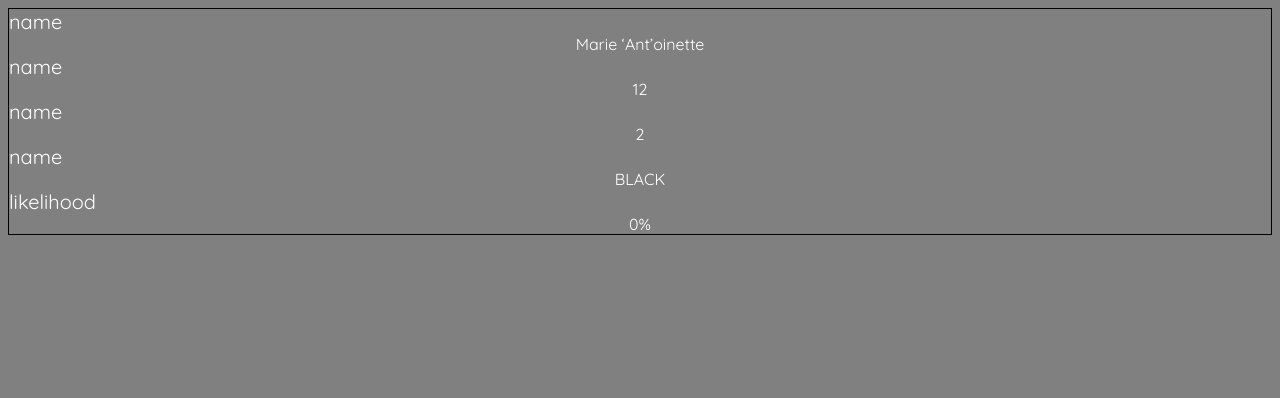
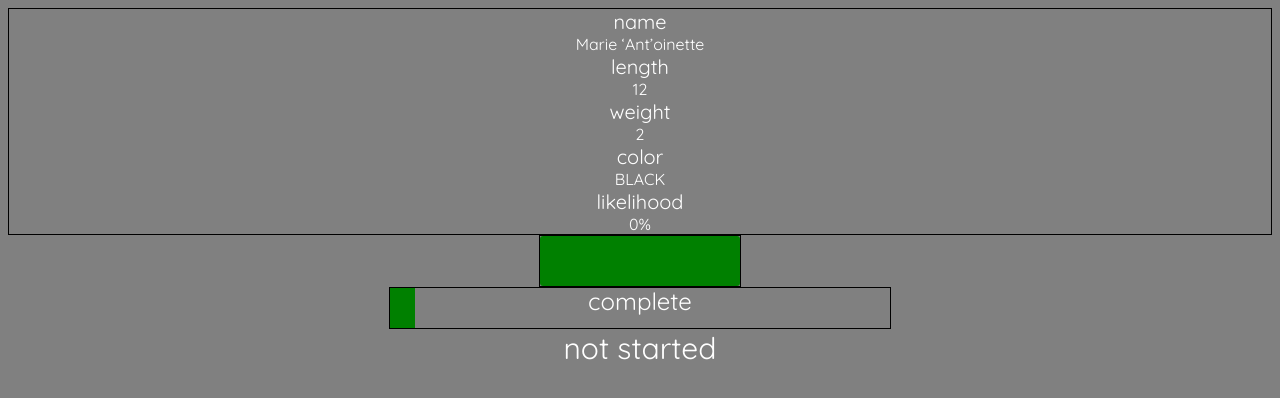
Before and after one commit to cmalhi/extremeantracing, a React (Create React App) app: page / in a window 1280 px wide. Shown: the top 398 px of the page. Built offline with nearby package versions, Linux system fonts and the light colour scheme; a web font is replaced by a local one.

Commit message:
created loading bar and button with loading bar and progress state

```diff
--- a/src/App.js
+++ b/src/App.js
@@ -2,6 +2,8 @@ import React, { Component } from 'react';
 import logo from './logo.svg';
 import './App.css';
 import Card from './components/ant-card/card';
+import ButtonBar from './components/bar/button-bar';
+import ProgressBar from './components/bar/progress-bar';
 
 const sampleData = [
       {
@@ -41,6 +43,8 @@ class App extends Component {
     return (
       <div className="App">
         <Card name={sampleData[0].name} weight={sampleData[0].weight} color={sampleData[0].color} length={sampleData[0].length} />
+        <ButtonBar />
+        <ProgressBar />
       </div>
     );
   }
--- a/src/components/ant-card/card.css
+++ b/src/components/ant-card/card.css
@@ -3,6 +3,5 @@
 }
 
 .title {
-  text-align: left;
   font-size: 20px;
 }
--- a/src/components/ant-card/card.js
+++ b/src/components/ant-card/card.js
@@ -6,11 +6,11 @@ const Card = (props) => {
   	<div className="card-container">
   	  <div className="title">name</div>
       <div className="entry">{props.name}</div>
-      <div className="title">name</div>
+      <div className="title">length</div>
       <div className="entry">{props.length}</div>
-      <div className="title">name</div>
+      <div className="title">weight</div>
       <div className="entry">{props.weight}</div>
-      <div className="title">name</div>
+      <div className="title">color</div>
       <div className="entry">{props.color}</div>
       <div className="title">likelihood</div>
       <div className="entry">0%</div>
--- /dev/null
+++ b/src/components/bar/button-bar.css
@@ -0,0 +1,17 @@
+.button {
+  height: 50px;
+  width: 200px;
+  border: 1px solid black;
+  margin: auto;
+}
+
+.button-progress {
+  width: 100%;
+  height: 100%;
+  background-color: green;
+  border-radius: 3px;
+}
+
+.button-title {
+  font-size: 24px;
+}
--- /dev/null
+++ b/src/components/bar/button-bar.js
@@ -0,0 +1,13 @@
+import React from 'react';
+import './button-bar.css';
+
+const ButtonBar = (props) => {
+  return (
+    <div className="button">
+      <div className="button-progress"></div>
+      <div className="button-title">complete</div>
+    </div>
+  );
+}
+
+export default ButtonBar;
--- /dev/null
+++ b/src/components/bar/progress-bar.css
@@ -0,0 +1,16 @@
+.bar {
+  width: 500px;
+  height: 40px;
+  border: 1px solid black;
+  margin: auto;
+}
+
+.inner-bar {
+  width: 5%;
+  height: 100%;
+  background-color: green;
+}
+
+.progress {
+  font-size: 30px;
+}
--- /dev/null
+++ b/src/components/bar/progress-bar.js
@@ -0,0 +1,15 @@
+import React from 'react';
+import './progress-bar.css'
+
+const ProgressBar = (props) => {
+  return (
+    <div>
+      <div className="bar">
+        <div className="inner-bar" style={{width: `${props.progress || 5}%`}}></div>
+      </div>
+      <div className="progress">{props.progressState || 'not started'}</div>
+    </div>
+  );
+}
+
+export default ProgressBar;
```
